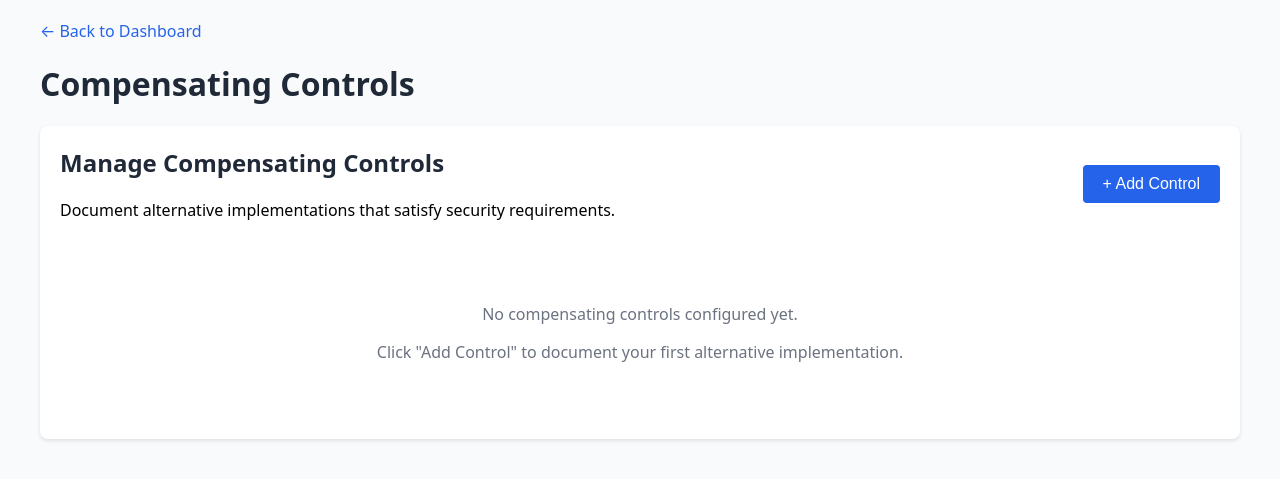
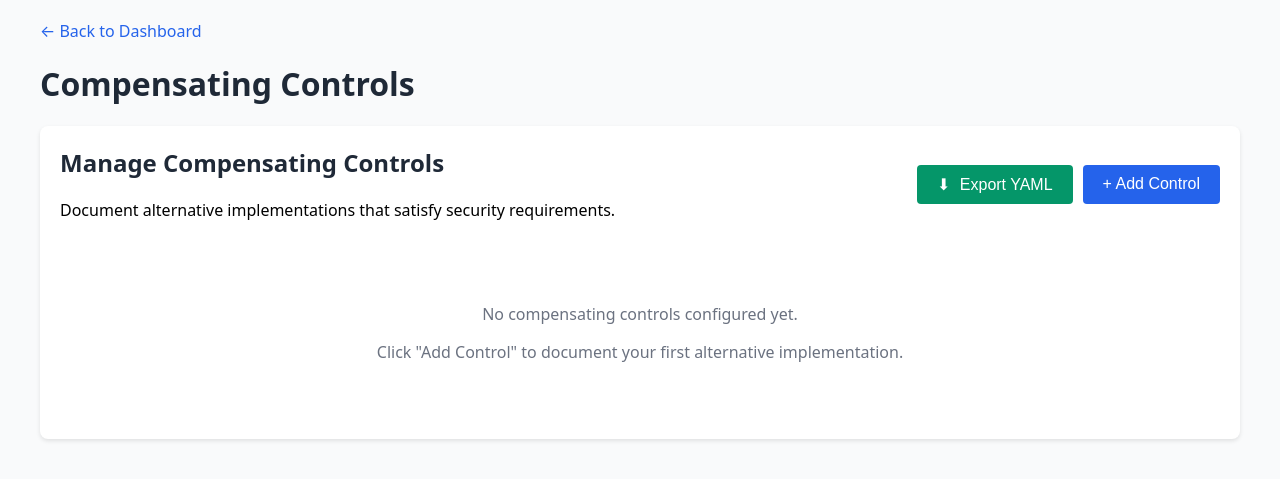
Before and after one commit to schmug/scubascore, a Flask app: page /compensating-controls in a window 1280 px wide. Shown: the top 479 px of the page. Run offline with Flask 3, Linux system fonts and the light colour scheme; data that the repository does not hold is empty.

Commit message:
auto-claude: subtask-4-4 - Implement bulk export of compensating controls as YAML
- Added /api/compensating-controls/export endpoint
- Exports all controls in compensating.yaml format
- Added Export YAML button to UI
- Properly formats dates and omits null expires_at fields

Co-Authored-By: Claude Sonnet 4.5 <noreply@anthropic.com>

```diff
--- a/app.py
+++ b/app.py
@@ -5,7 +5,8 @@ import os
 import threading
 import time
 import shutil
-from flask import Flask, request, jsonify, render_template, g, redirect, url_for
+from flask import Flask, request, jsonify, render_template, g, redirect, url_for, make_response
+import yaml
 import scubascore
 
 app = Flask(__name__)
@@ -487,6 +488,46 @@ def get_expiring_compensating_controls():
     except Exception as e:
         return jsonify({"error": str(e)}), 500
 
+@app.route('/api/compensating-controls/export', methods=['GET'])
+def export_compensating_controls():
+    try:
+        db = get_db()
+        cursor = db.cursor()
+        cursor.execute('SELECT rule_id, rationale, expires_at FROM compensating_controls ORDER BY rule_id')
+        rows = cursor.fetchall()
+
+        # Build YAML structure matching compensating.yaml format
+        compensating_dict = {"compensating": {}}
+
+        for row in rows:
+            rule_id = row["rule_id"]
+            compensating_dict["compensating"][rule_id] = {}
+
+            if row["rationale"]:
+                compensating_dict["compensating"][rule_id]["rationale"] = row["rationale"]
+
+            if row["expires_at"]:
+                # Format the date as YYYY-MM-DD
+                expires_date = row["expires_at"]
+                if expires_date:
+                    # Handle both datetime strings and date-only strings
+                    if " " in expires_date:
+                        expires_date = expires_date.split(" ")[0]
+                    compensating_dict["compensating"][rule_id]["expires"] = expires_date
+
+        # Convert to YAML
+        yaml_content = yaml.dump(compensating_dict, default_flow_style=False, sort_keys=False)
+
+        # Create response with proper headers for download
+        response = make_response(yaml_content)
+        response.headers['Content-Type'] = 'application/x-yaml'
+        response.headers['Content-Disposition'] = 'attachment; filename=compensating.yaml'
+
+        return response
+
+    except Exception as e:
+        return jsonify({"error": str(e)}), 500
+
 @app.route('/webhook', methods=['POST'])
 def webhook():
     try:
--- a/templates/compensating_controls.html
+++ b/templates/compensating_controls.html
@@ -50,7 +50,12 @@
                 <h2>Manage Compensating Controls</h2>
                 <p>Document alternative implementations that satisfy security requirements.</p>
             </div>
-            <button class="btn-add" onclick="openAddModal()">+ Add Control</button>
+            <div style="display: flex; gap: 10px;">
+                <button class="btn-add" onclick="exportControls()" style="background-color: #059669;">
+                    <span style="margin-right: 5px;">⬇</span> Export YAML
+                </button>
+                <button class="btn-add" onclick="openAddModal()">+ Add Control</button>
+            </div>
         </div>
 
         <div id="status" style="margin-top: 10px;"></div>
@@ -360,6 +365,11 @@
             }
         }
 
+        function exportControls() {
+            // Trigger download of YAML file
+            window.location.href = '/api/compensating-controls/export';
+        }
+
         function closeModal() {
             const modal = document.getElementById('controlModal');
             const form = document.getElementById('controlForm');
```
Also changed, not shown: 1 other file.
